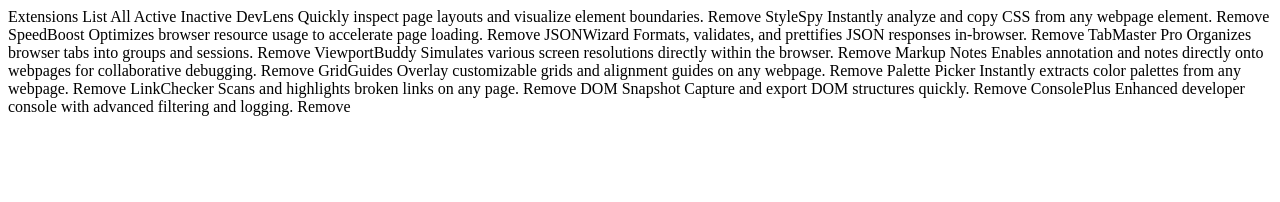
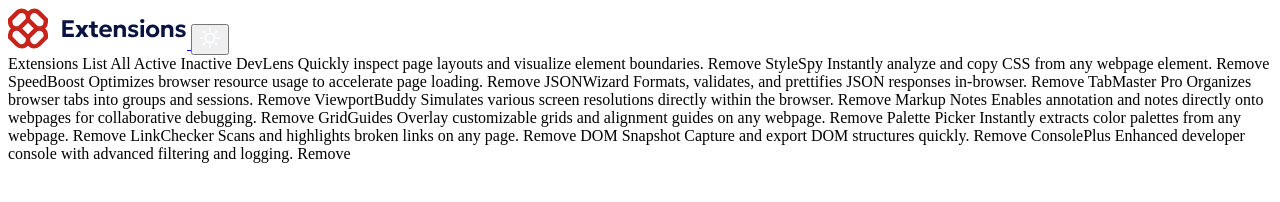
Before and after one commit to higor-costa/gerenciador-de-extensoes, a website built with webpack: page index.html in a window 1280 px wide. Built offline with nearby package versions, Linux system fonts and the light colour scheme.

Commit message:
feat(header): adiciona cabeçalho da página

```diff
--- a/index.html
+++ b/index.html
@@ -8,6 +8,14 @@
   <title>Frontend Mentor | Browser extensions manager UI</title>
 </head>
 <body>
+  <header class="header">
+    <a href="/" class="header__logo" aria-label="Página inicial">
+      <img src="./assets/images/logo.svg" alt="" class="header__logo-icon">
+    </a>
+    <button class="header__theme-toggle" aria-label="Alternar tema">
+      <img src="./assets/images/icon-sun.svg" alt="">
+    </button>
+  </header>
 
   Extensions List
 
```
